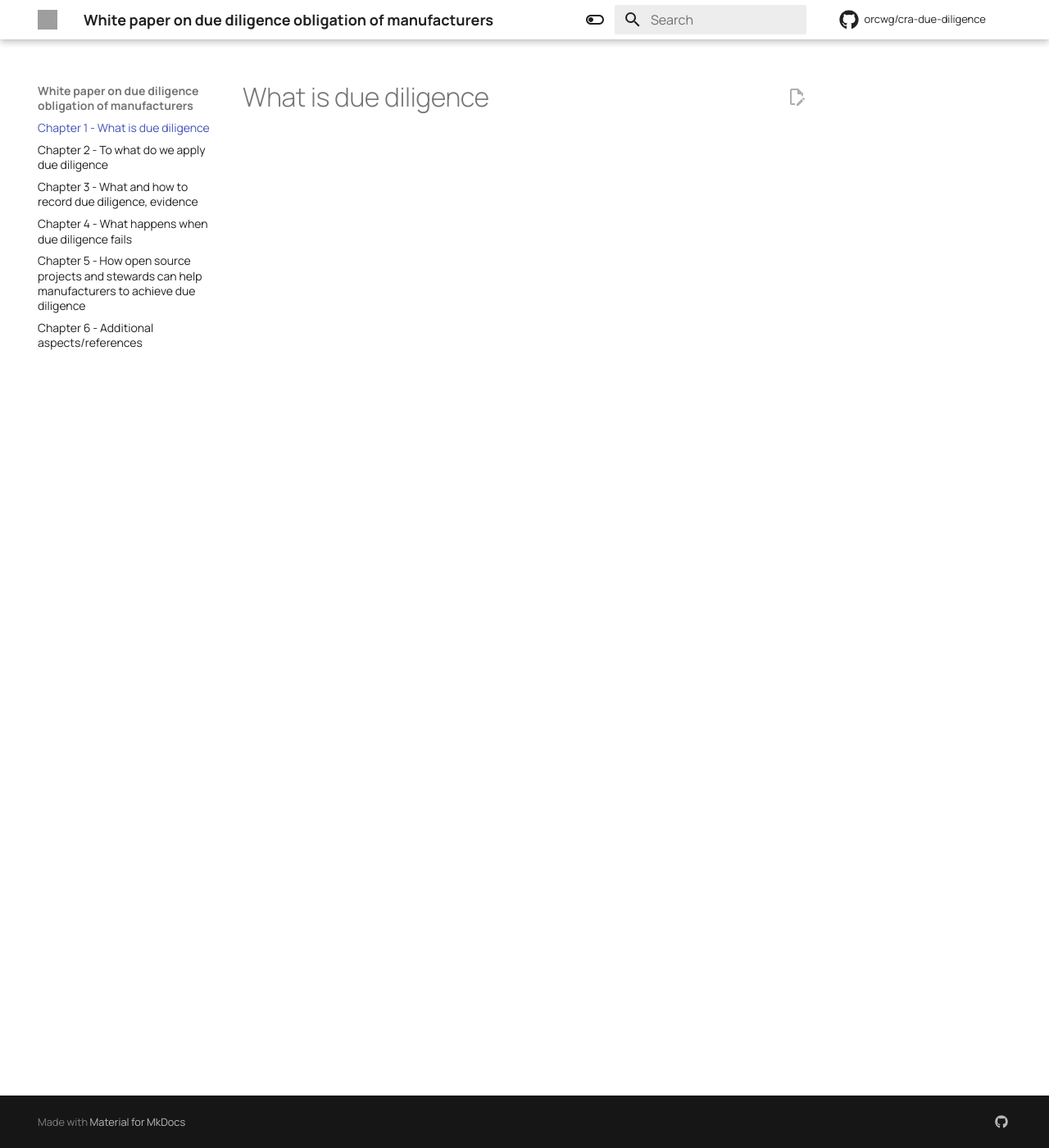
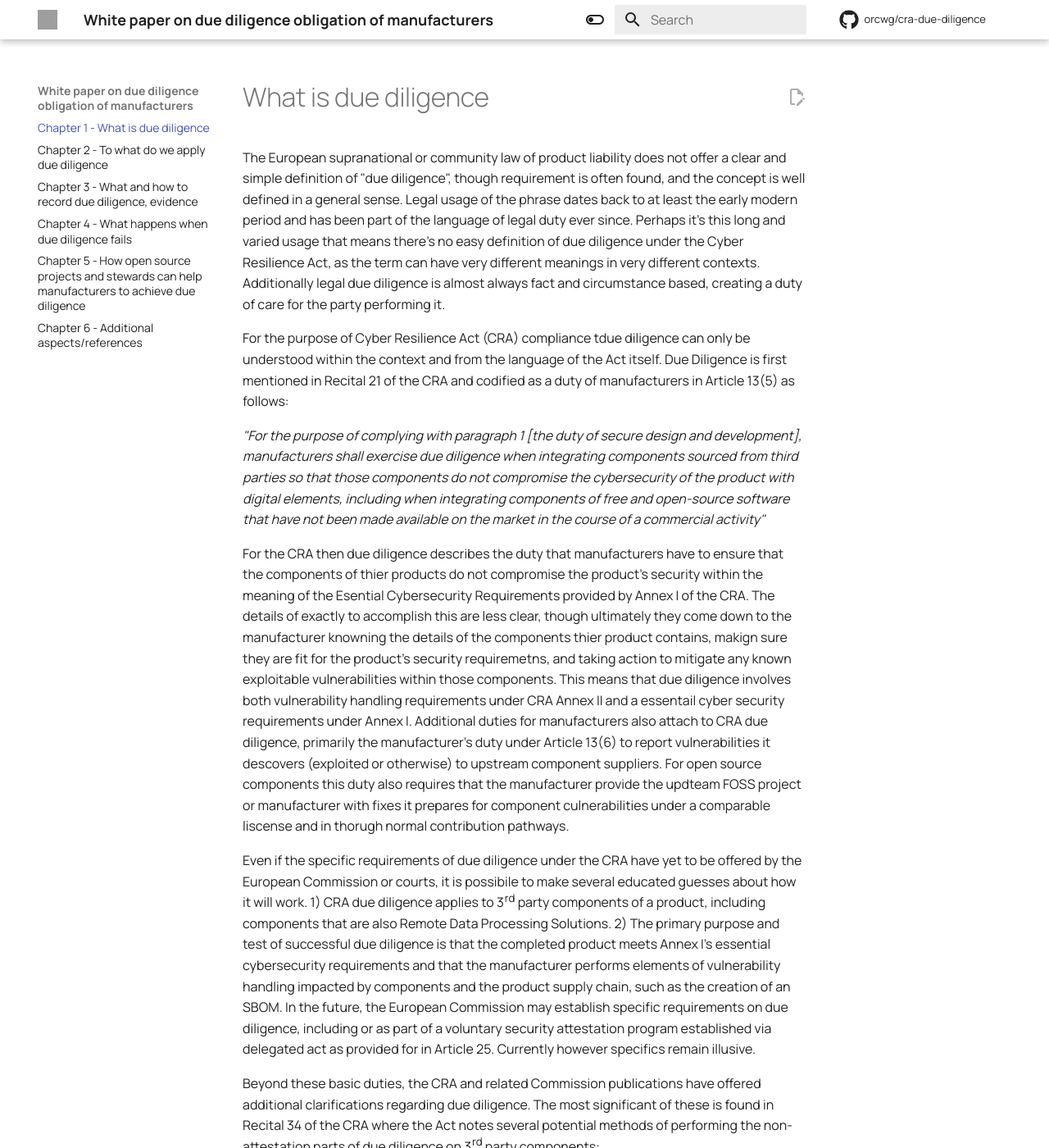
Before and after one commit to orcwg/cra-due-diligence, an MkDocs documentation site: the page built from content/01.md, in a window 1280 px wide and 1400 px high. Shown: the whole window at 82% size. Built offline with MkDocs 1.6.1 and Material for MkDocs 9.7.7, drawn with Linux system fonts in a browser that asks for light colours; comment, search, counter and statistics services are not loaded; the version menu is left out; some of the changed text lies outside the part shown; grey boxes are pictures that could not be loaded.

Commit message:
Introduction proposal.md
Provide introduction noting the primary sources of due diligence language in the CRA and its overall purpose,

Signed-off-by: August-Bournique <august@bourniquelaw.com>

```diff
--- a/content/01.md
+++ b/content/01.md
@@ -1 +1,21 @@
 # What is due diligence
+
+The European supranational or community law of product liability does not offer a clear and simple definition of "due diligence", though requirement is often found, and the concept is well defined in a general sense. Legal usage of the phrase dates back to at least the early modern period and has been part of the language of legal duty ever since. Perhaps it's this long and varied usage that means there's no easy definition of due diligence under the Cyber Resilience Act, as the term can have very different meanings in very different contexts. Additionally legal due diligence is almost always fact and circumstance based, creating a duty of care for the party performing it.
+
+For the purpose of Cyber Resilience Act (CRA) compliance tdue diligence can only be understood within the context and from the language of the Act itself.  Due Diligence is first mentioned in Recital 21 of the CRA and codified as a duty of manufacturers in Article 13(5) as follows:
+
+  _"For the purpose of complying with paragraph 1 [the duty of secure design and development], manufacturers shall exercise due   diligence when integrating components sourced from third parties so that those components do not compromise the cybersecurity of the product with digital elements, including when integrating components of free and open-source software that have not been made available on the market in the course of a commercial activity"_
+
+For the CRA then due diligence describes the duty that manufacturers have to ensure that the components of thier products do not compromise the product's security within the meaning of the Esential Cybersecurity Requirements provided by Annex I of the CRA. The details of exactly to accomplish this are less clear, though ultimately they come down to the manufacturer knowning the details of the components thier product contains, makign sure they are fit for the product's security requiremetns, and taking action to mitigate any known exploitable vulnerabilities within those components. This means that due diligence involves both vulnerability handling requirements under CRA Annex II and a essentail cyber security requirements under Annex I. Additional duties for manufacturers also attach to CRA due diligence, primarily the manufacturer's duty under Article 13(6) to report vulnerabilities it descovers (exploited or otherwise) to upstream component suppliers. For open source components this duty also requires that the manufacturer provide the updteam FOSS project or manufacturer with fixes it prepares for component culnerabilities under a comparable liscense and in thorugh normal contribution pathways.
+
+Even if the specific requirements of due diligence under the CRA have yet to be offered by the European Commission or courts, it is possibile to make several educated guesses about how it will work.
+1) CRA due diligence applies to 3rd party components of a product, including components that are also Remote Data Processing Solutions.
+2) The primary purpose and test of successful due diligence is that the completed product meets Annex I's essential cybersecurity requirements and that the manufacturer performs elements of vulnerability handling impacted by components and the product supply chain, such as the creation of an SBOM.
+In the future, the European Commission may establish specific requirements on due diligence, including or as part of a voluntary security attestation program established via delegated act as provided for in Article 25. Currently however specifics remain illusive.
+
+Beyond these basic duties, the CRA and related Commission publications have offered additional clarifications regarding due diligence.  The most significant of these is found in Recital 34 of the CRA where the Act notes several potential methods of performing the non-attestation parts of due diligence on 3rd party components:
+
+1) Verifying that the component demonstrates conformity with the CRA, such as by using CE marked components.
+2) Verifying that the component regularly receives security updates.
+3) Verifying that the component is free from vulnerabilities registered in the European shared vulnerability database created by the NIS2 Directive (EU Directive 2022/2555) or other publicly available vulnerability databases.
+4) Performing security tests on the component.
```
